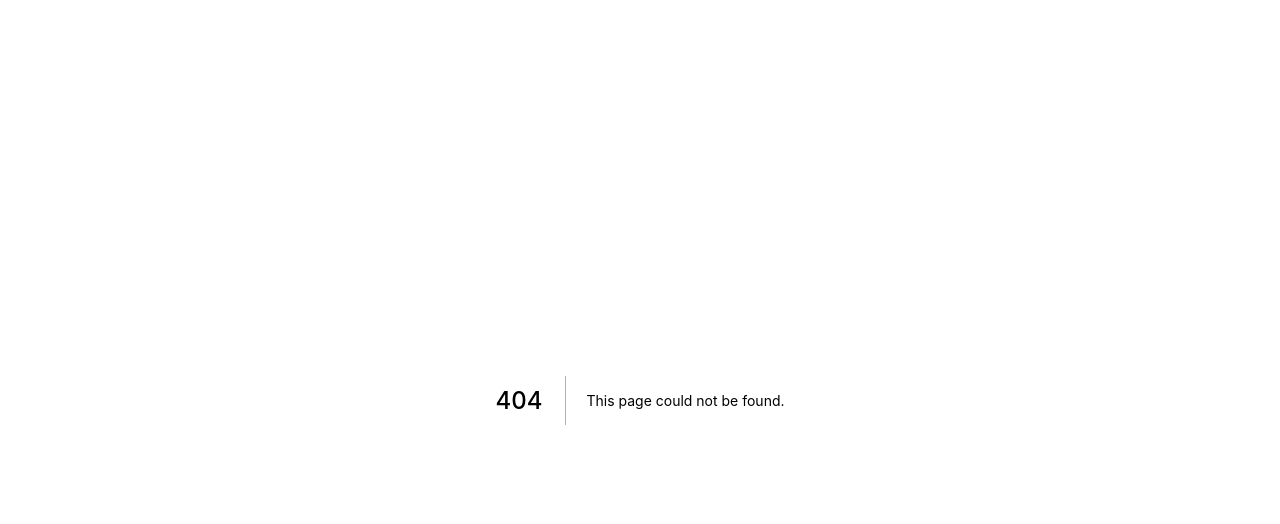
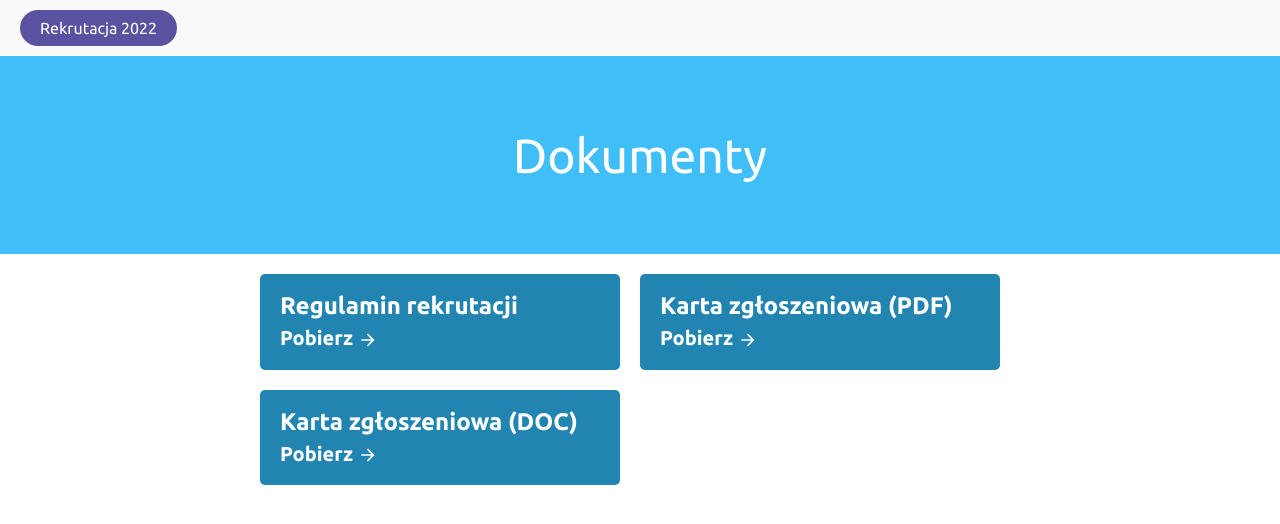
Before and after one commit to stanislawdera/katolik-chorzow-rekrutacja, a Next.js app: page /dokumenty in a window 1280 px wide. Before the commit this address had no page. Shown: the top 524 px of the page. Built offline with nearby package versions, Linux system fonts and the light colour scheme.

Commit message:
Add documents page

```diff
--- a/components/atoms/ArrowLink/ArrowLink.js
+++ b/components/atoms/ArrowLink/ArrowLink.js
@@ -8,10 +8,15 @@ export default function ArrowLink({
   size = "sm",
   href = "/",
   color,
+  newTab = false,
 }) {
   return (
     <Link href={href} passHref>
-      <StyledArrowLink size={size} color={color}>
+      <StyledArrowLink
+        size={size}
+        color={color}
+        target={newTab ? "_blank" : "_self"}
+      >
         {children}
         <Icon path={mdiArrowRight} className="arrow" color={color} />
       </StyledArrowLink>
--- a/components/atoms/ArrowLink/ArrowLink.styles.js
+++ b/components/atoms/ArrowLink/ArrowLink.styles.js
@@ -1,6 +1,8 @@
 import styled from "styled-components";
+import { spacer } from "styles/spacer";
 
 export const StyledArrowLink = styled.a`
+  ${spacer};
   color: ${({ theme, color }) => (color ? theme.colors[color] : "white")};
   text-decoration: none;
   cursor: pointer;
--- /dev/null
+++ b/components/atoms/Flex/Flex.styles.js
@@ -0,0 +1,7 @@
+import styled from "styled-components";
+
+export const Flex = styled.div`
+  display: flex;
+  flex-wrap: wrap;
+  gap: ${({ theme }) => theme.spacing.md};
+`;
--- /dev/null
+++ b/components/molecules/FileBlock/FileBlock.js
@@ -0,0 +1,13 @@
+import ArrowLink from "components/atoms/ArrowLink/ArrowLink";
+import { StyledFileBlock } from "./FileBlock.styles";
+
+export default function FileBlock({ title, link }) {
+  return (
+    <StyledFileBlock>
+      <h2>{title}</h2>
+      <ArrowLink href={link} newTab>
+        Pobierz
+      </ArrowLink>
+    </StyledFileBlock>
+  );
+}
--- /dev/null
+++ b/components/molecules/FileBlock/FileBlock.styles.js
@@ -0,0 +1,17 @@
+import styled from "styled-components";
+
+export const StyledFileBlock = styled.div`
+  padding: ${({ theme }) => theme.spacing.md};
+  background-color: ${({ theme }) => theme.colors.blueDark};
+  border-radius: 5px;
+  color: white;
+  width: 100%;
+
+  h2 {
+    margin-bottom: ${({ theme }) => theme.spacing.sm};
+  }
+
+  ${({ theme }) => theme.media.desktop} {
+    width: calc(50% - ${({ theme }) => theme.spacing.md});
+  }
+`;
--- a/components/molecules/Header/Header.styles.js
+++ b/components/molecules/Header/Header.styles.js
@@ -1,7 +1,8 @@
 import styled from "styled-components";
 
 export const Header = styled.header`
-  background-color: ${({ theme }) => theme.colors.green};
+  background-color: ${({ theme, color }) =>
+    color ? theme.colors[color] : theme.colors.green};
   color: white;
   text-align: center;
   padding: calc(${({ theme }) => theme.spacing.xl} * 1.5)
--- /dev/null
+++ b/pages/dokumenty.js
@@ -0,0 +1,35 @@
+import { Container } from "components/atoms/Container/Container.styles";
+import { Flex } from "components/atoms/Flex/Flex.styles";
+import FileBlock from "components/molecules/FileBlock/FileBlock";
+import { Header } from "components/molecules/Header/Header.styles";
+import Layout from "components/organisms/Layout/Layout";
+import Head from "next/head";
+
+export default function DocumentsPage() {
+  return (
+    <Layout>
+      <Head>
+        <title>Dokumenty - Rekrutacja Katolik Chorzów</title>
+      </Head>
+      <Header color="blue">
+        <h1>Dokumenty</h1>
+      </Header>
+      <Container>
+        <Flex>
+          <FileBlock
+            title="Regulamin rekrutacji"
+            link="https://katolikchorzow-my.sharepoint.com/:w:/g/personal/it_katolik-chorzow_edu_pl/EQOp44iR6yRBhNm0ey8IqbsBYRA60K8DVjZGS4trGtFBTw"
+          />
+          <FileBlock
+            title="Karta zgłoszeniowa (PDF)"
+            link="https://katolikchorzow-my.sharepoint.com/:b:/g/personal/it_katolik-chorzow_edu_pl/EWvqcdxxSy9KgQeG3ArMaGkB5sP08nUijQJpwEObK14Gmw?e=wZ08qN"
+          />
+          <FileBlock
+            title="Karta zgłoszeniowa (DOC)"
+            link="https://katolikchorzow-my.sharepoint.com/:w:/g/personal/it_katolik-chorzow_edu_pl/EaDmZDn_ftxDn8lVW9F7hEoB0dwvNrmFn6wp6dtjsJeO6g?e=h45q7R"
+          />
+        </Flex>
+      </Container>
+    </Layout>
+  );
+}
--- a/pages/krok-po-kroku.js
+++ b/pages/krok-po-kroku.js
@@ -26,12 +26,12 @@ export default function StepByStepPage() {
         </Box>
         <DateBlock
           deadline="16 maja - 20 czerwca 15:00"
-          description="Składanie wniosków w systemie elektronicznym oraz dostarczanie karty informacyjnej do sekretariatu Katolika."
+          description="Składanie wniosków w systemie elektronicznym oraz dostarczanie karty zgłoszeniowej do sekretariatu Katolika."
           link="https://katolikchorzow-my.sharepoint.com/:b:/g/personal/it_katolik-chorzow_edu_pl/EWvqcdxxSy9KgQeG3ArMaGkB5sP08nUijQJpwEObK14Gmw?e=wZ08qN"
-          linkDescription="Pobierz kartę informacyjną"
+          linkDescription="Pobierz kartę zgłoszeniową"
         />
         <Box green>
-          Kartę informacyjną należy złożyć w sekretariacie Katolika niezależnie
+          Kartę zgłoszeniową należy złożyć w sekretariacie Katolika niezależnie
           od tego czy jest on Twoją szkołą pierwszego wyboru.
         </Box>
         <DateBlock
```
